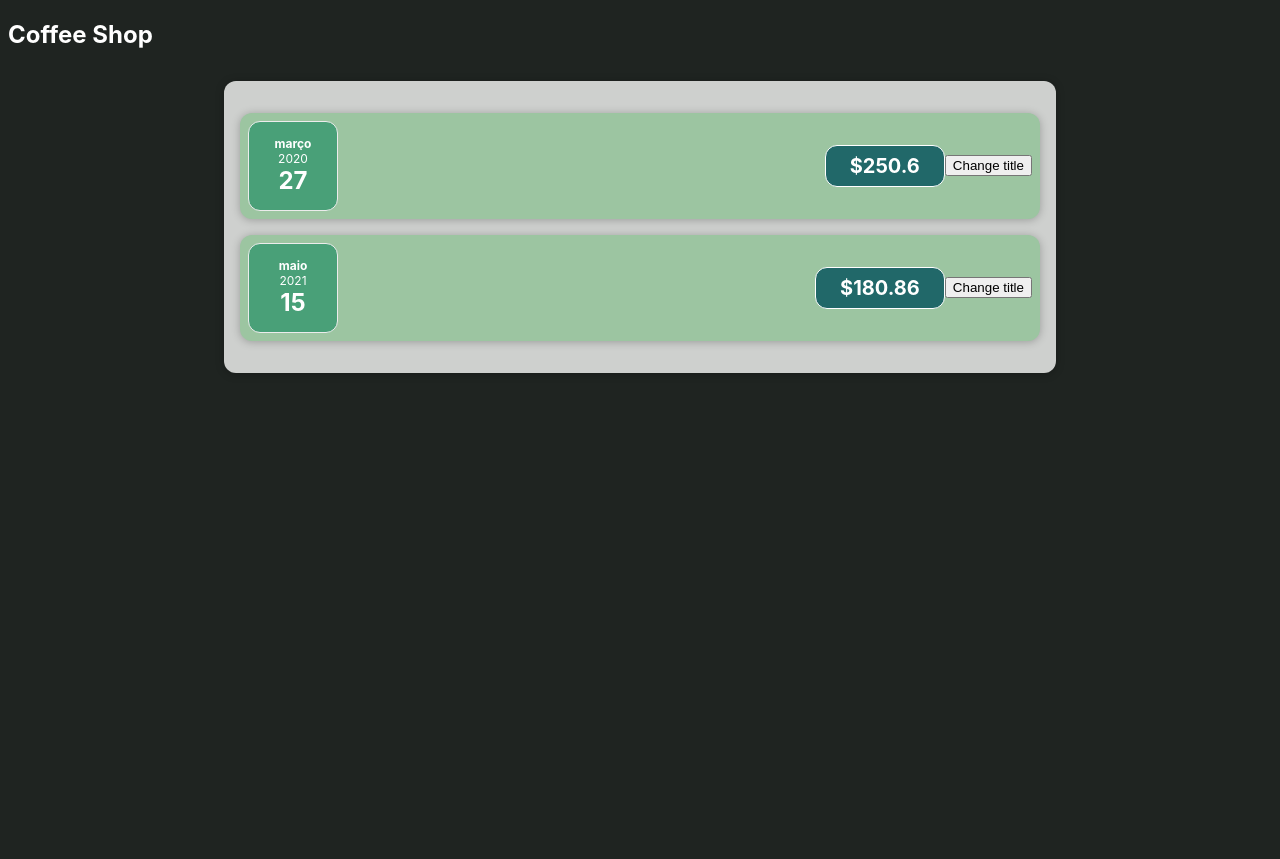
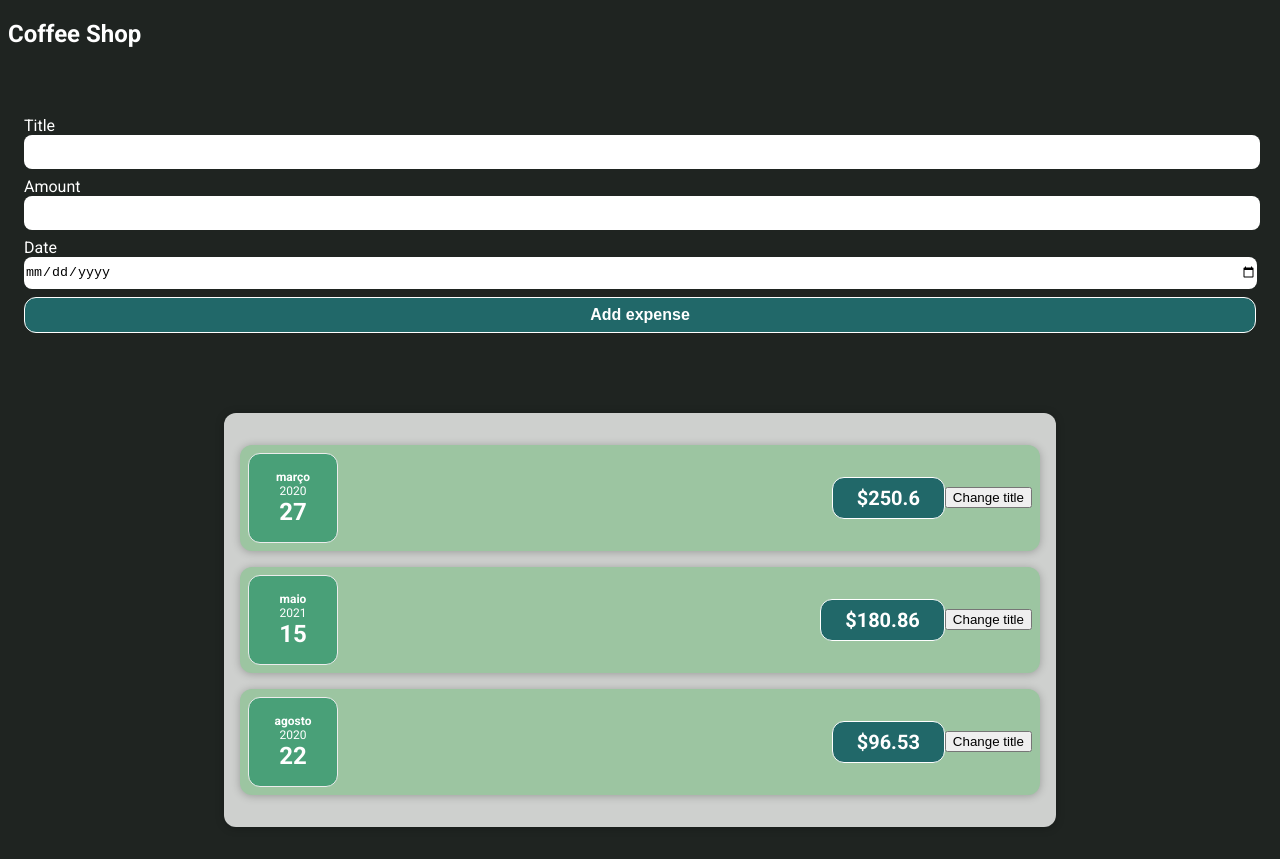
Before and after one commit to helderfonseca/starting-setup, a React (Create React App) app: page / in a window 1280 px wide. Before the commit the page ends 800 px from the top, so only its background shows below. Built offline with nearby package versions, Linux system fonts and the light colour scheme.

Commit message:
adding input form

```diff
--- a/src/App.js
+++ b/src/App.js
@@ -1,11 +1,13 @@
 import './App.css';
 import { Expenses } from './components/Expenses/Expenses';
+import { NewExpense } from './components/NewExpense/NewExpense';
 
 const App = () => {
 
   return (
     <div className="app">
       <h2>Coffee Shop</h2>
+      <NewExpense />
       <Expenses />
     </div>
   );
--- a/src/components/Expenses/ExpenseItem.js
+++ b/src/components/Expenses/ExpenseItem.js
@@ -10,7 +10,7 @@ export const ExpenseItem = (props) => {
   //let title = props.expenses[0].title;
 
   function handleClick(e) {
-    e.preventDefault();
+    //e.preventDefault();
     //setTitle("sjdd");
     props.expenses.forEach(item => {
       //setTitle(item.title);
--- a/src/components/Expenses/Expenses.js
+++ b/src/components/Expenses/Expenses.js
@@ -16,10 +16,14 @@ export const Expenses = () => {
       title: 'Comida',
       price: 180.86,
       date: new Date(2021, 4, 15)
+    },
+    {
+      id: 'e3',
+      title: 'TV',
+      price: 96.53,
+      date: new Date(2020, 7, 22)
     }
   ];
-
-
 
   return (
     <Card className="expenses">
--- /dev/null
+++ b/src/components/NewExpense/ExpenseForm.css
@@ -0,0 +1,31 @@
+.new_expense__controls {
+  display: flex;
+  flex-direction: column;
+  padding: 3rem 1rem;
+  gap: .5rem;
+}
+
+form input {
+  width: 100%;
+  height: 2rem;
+  border-radius: 8px;
+  /*padding-left: 10px;*/
+  outline-color: #216869;
+  outline-width: 12px;
+  border: 0;
+}
+
+form label {
+  color: white;
+}
+
+form button {
+  font-size: 1rem;
+  font-weight: bold;
+  color: white;
+  background-color: #216869;
+  border: 1px solid white;
+  padding: 0.5rem;
+  border-radius: 12px;
+  width: 100%;
+}
--- /dev/null
+++ b/src/components/NewExpense/ExpenseForm.js
@@ -0,0 +1,25 @@
+import './ExpenseForm.css';
+
+export const ExpenseForm = () => {
+  return (
+    <form>
+      <div className='new_expense__controls'>
+        <div className='new_expense__control'>
+          <label htmlFor="expense_title">Title</label>
+          <input type="text" name="expense_title" id="expense_title" />
+        </div>
+        <div className='new_expense__control'>
+          <label htmlFor="expense_amount">Amount</label>
+          <input type="number" name="expense_amount" id="expense_amount" min="0.01" step="0.01" />
+        </div>
+        <div className='new_expense__control'>
+          <label htmlFor="expense_date">Date</label>
+          <input type="date" name="expense_date" id="expense_date" min="01-01-2019" max="31-12-2022" />
+        </div>
+        <div className='new_expense__actions'>
+          <button type='submit'>Add expense</button>
+        </div>
+      </div>
+    </form>
+  );
+};
--- /dev/null
+++ b/src/components/NewExpense/NewExpense.js
@@ -0,0 +1,11 @@
+import { ExpenseForm } from "./ExpenseForm";
+import './ExpenseForm.css';
+
+export const NewExpense = () => {
+  return (
+    <div className="new_expense">
+      <ExpenseForm />
+    </div>
+
+  );
+};
--- a/src/index.css
+++ b/src/index.css
@@ -1,9 +1,12 @@
+@import url('https://fonts.googleapis.com/css2?family=Roboto:wght@100;300;400;500;700&display=swap');
+
 body {
   margin: 0;
   padding: 0;
-  font-family: -apple-system, BlinkMacSystemFont, 'Segoe UI', 'Roboto', 'Oxygen',
+  font-family: 'Roboto', sans-serif;
+  /*font-family: -apple-system, BlinkMacSystemFont, 'Segoe UI', 'Roboto', 'Oxygen',
     'Ubuntu', 'Cantarell', 'Fira Sans', 'Droid Sans', 'Helvetica Neue',
-    sans-serif;
+    sans-serif;*/
   -webkit-font-smoothing: antialiased;
   -moz-osx-font-smoothing: grayscale;
   color: #1F2421;
```
Also changed, not shown: src/components/NewExpense/NewExpense.css (added).
